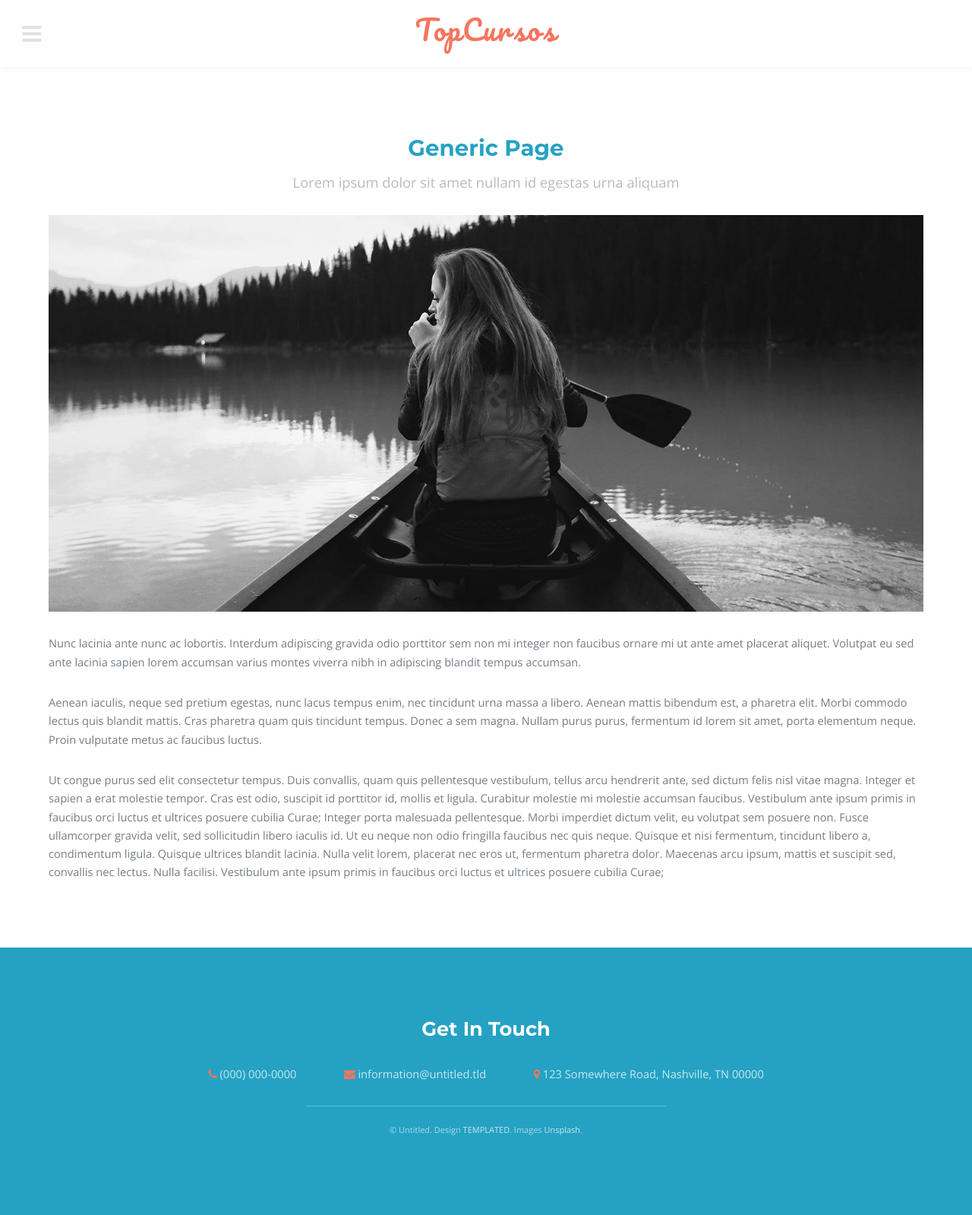
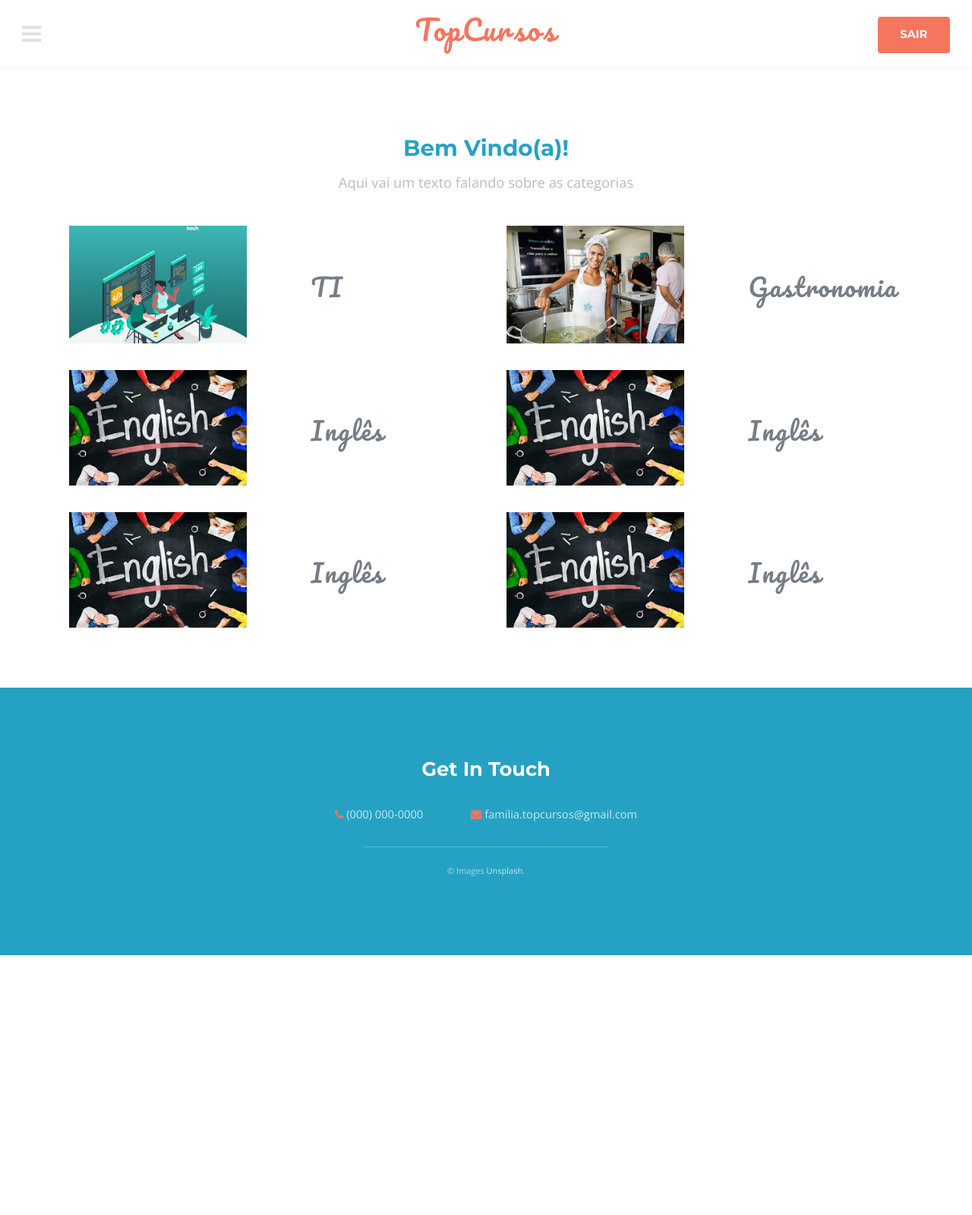
Before and after one commit to Gabriellrs/TCC, a PHP site: page /inicio.php in a window 1280 px wide. Shown: the whole page at 76% size. After the commit the page ends 1257 px from the top, so only its background shows below. Run offline with PHP 8.4, Linux system fonts and the light colour scheme; the visitor is signed in with stand-in values (Sample User, id 1).

Commit message:
ajustes na página pós login

```diff
--- /dev/null
+++ b/assets/css/inicio.css
@@ -0,0 +1,53 @@
+@charset "UTF-8";
+.galeria {
+    position: relative;
+    display: grid;
+    grid-template-columns: 1fr 1fr 1fr 1fr;
+
+}
+
+.fotoCategoria{
+    width: 90%;
+}
+
+.fotoCategoria:hover{
+    cursor: pointer;
+    transition: 0.5s;
+    filter: opacity(60%);
+    filter: brightness(40%);
+}
+
+.boxGaleria{
+    text-align: center;
+    margin: 5%;
+}
+
+.boxGaleriaTexto{
+    text-align: center;
+    margin: auto;
+    margin-left: 20%;
+    font-family: "Pacifico", cursive;
+    font-size: 220%;
+    letter-spacing: 2px;
+}
+
+@media screen and (max-width: 980px){
+    .boxGaleriaTexto{
+        font-size: 150%;
+    }
+}
+
+@media screen and (max-width: 600px){
+    .boxGaleriaTexto{
+        font-size: 100%;
+    }
+
+    .galeria {
+        grid-template-columns: 1fr 1fr;
+
+    }
+}
+
+#emailUser{
+    color: white;
+}
--- a/index.html
+++ b/index.html
@@ -64,7 +64,7 @@
 				<div class="inner">
 					<ul class="actions">
 						<li><span class="icon fa-phone"></span> <a href="#">(000) 000-0000</a></li>
-						<li><span class="icon fa-envelope"></span> <a href="#">topcursos@gmail.com</a></li>
+						<li><span class="icon fa-envelope"></span> <a href="#">familia.topcursos@gmail.com</a></li>
 					</ul>
 				</div>
 				<div class="copyright">
--- a/inicio.php
+++ b/inicio.php
@@ -12,6 +12,8 @@
 		<meta charset="utf-8" />
 		<meta name="viewport" content="width=device-width, initial-scale=1" />
 		<link rel="stylesheet" href="assets/css/main.css" />
+		<link rel="stylesheet" href="assets/css/inicio.css">
+
 	</head>
 	<body class="subpage">
 
@@ -19,6 +21,9 @@
 			<header id="header">
 				<nav class="left">
 					<a href="#menu"><span>Menu</span></a>
+				</nav>
+				<nav class="right">
+				<a href="logout.php" class="button fit" id="btnSair">Sair</a>
 				</nav>
 				<a href="index.html" class="logo">TopCursos</a>
 
@@ -28,13 +33,13 @@
 		<!-- Menu -->
 			<nav id="menu">
 				<ul class="links">
-					<li><label><?php echo $_SESSION['email']; ?></label></li>
+					<li><label id="emailUser"><?php echo $_SESSION['email']; ?></label></li>
 					<li><a href="index.html">Home</a></li>
 					<li><a href="generic.html">Generic</a></li>
 					<li><a href="elements.html">Elements</a></li>
 				</ul>
 				<ul class="actions vertical">
-					<li><a href="logout.php" class="button fit">Sair</a></li>
+					<li><a href="logout.php" class="button fit" id="btnSair">Sair</a></li>
 				</ul>
 			</nav>
 
@@ -42,15 +47,24 @@
 			<section id="main" class="wrapper">
 				<div class="inner">
 					<header class="align-center">
-						<h1>Generic Page</h1>
-						<p>Lorem ipsum dolor sit amet nullam id egestas urna aliquam</p>
+						<h1>Bem Vindo(a)!</h1>
+						<p>Aqui vai um texto falando sobre as categorias</p>
 					</header>
-					<div class="image fit">
-						<img src="images/pic05.jpg" alt="" />
+					<div class="galeria">
+						<div class="boxGaleria"><a href="https://go.hotmart.com/D49035622C"><img src="images/imagemCursoTI.jpg" class="fotoCategoria"></a></div>
+						<div class="boxGaleriaTexto">TI</div>
+						<div class="boxGaleria"><img src="images/imagemCursoGastronomia.jpg" class="fotoCategoria"></div>
+						<div class="boxGaleriaTexto">Gastronomia</div>
+						<div class="boxGaleria"><img src="images/ImagemCursoIngles.jpg" class="fotoCategoria"></div>
+						<div class="boxGaleriaTexto">Inglês</div>
+						<div class="boxGaleria"><img src="images/ImagemCursoIngles.jpg" class="fotoCategoria"></div>
+						<div class="boxGaleriaTexto">Inglês</div>
+						<div class="boxGaleria"><img src="images/ImagemCursoIngles.jpg" class="fotoCategoria"></div>
+						<div class="boxGaleriaTexto">Inglês</div>
+						<div class="boxGaleria"><img src="images/ImagemCursoIngles.jpg" class="fotoCategoria"></div>
+						<div class="boxGaleriaTexto">Inglês</div>
 					</div>
-					<p>Nunc lacinia ante nunc ac lobortis. Interdum adipiscing gravida odio porttitor sem non mi integer non faucibus ornare mi ut ante amet placerat aliquet. Volutpat eu sed ante lacinia sapien lorem accumsan varius montes viverra nibh in adipiscing blandit tempus accumsan.</p>
-					<p> Aenean iaculis, neque sed pretium egestas, nunc lacus tempus enim, nec tincidunt urna massa a libero. Aenean mattis bibendum est, a pharetra elit. Morbi commodo lectus quis blandit mattis. Cras pharetra quam quis tincidunt tempus. Donec a sem magna. Nullam purus purus, fermentum id lorem sit amet, porta elementum neque. Proin vulputate metus ac faucibus luctus.</p>
-					<p>Ut congue purus sed elit consectetur tempus. Duis convallis, quam quis pellentesque vestibulum, tellus arcu hendrerit ante, sed dictum felis nisl vitae magna. Integer et sapien a erat molestie tempor. Cras est odio, suscipit id porttitor id, mollis et ligula. Curabitur molestie mi molestie accumsan faucibus. Vestibulum ante ipsum primis in faucibus orci luctus et ultrices posuere cubilia Curae; Integer porta malesuada pellentesque. Morbi imperdiet dictum velit, eu volutpat sem posuere non. Fusce ullamcorper gravida velit, sed sollicitudin libero iaculis id. Ut eu neque non odio fringilla faucibus nec quis neque. Quisque et nisi fermentum, tincidunt libero a, condimentum ligula. Quisque ultrices blandit lacinia. Nulla velit lorem, placerat nec eros ut, fermentum pharetra dolor. Maecenas arcu ipsum, mattis et suscipit sed, convallis nec lectus. Nulla facilisi. Vestibulum ante ipsum primis in faucibus orci luctus et ultrices posuere cubilia Curae; </p>
+
 				</div>
 			</section>
 
@@ -60,12 +74,11 @@
 					<h2>Get In Touch</h2>
 					<ul class="actions">
 						<li><span class="icon fa-phone"></span> <a href="#">(000) 000-0000</a></li>
-						<li><span class="icon fa-envelope"></span> <a href="#">information@untitled.tld</a></li>
-						<li><span class="icon fa-map-marker"></span> 123 Somewhere Road, Nashville, TN 00000</li>
+						<li><span class="icon fa-envelope"></span> <a href="#">familia.topcursos@gmail.com</a></li>
 					</ul>
 				</div>
 				<div class="copyright">
-					&copy; Untitled. Design <a href="https://templated.co">TEMPLATED</a>. Images <a href="https://unsplash.com">Unsplash</a>.
+					&copy; Images <a href="https://unsplash.com">Unsplash</a>.
 				</div>
 			</footer>
 
```
Also changed, not shown: README.md, assets/css/main.css (line endings or trailing spaces), images/imagemCursoGastronomia.jpg (added), images/imagemCursoIngles.jpg (added), images/imagemCursoTI.jpg (added).
